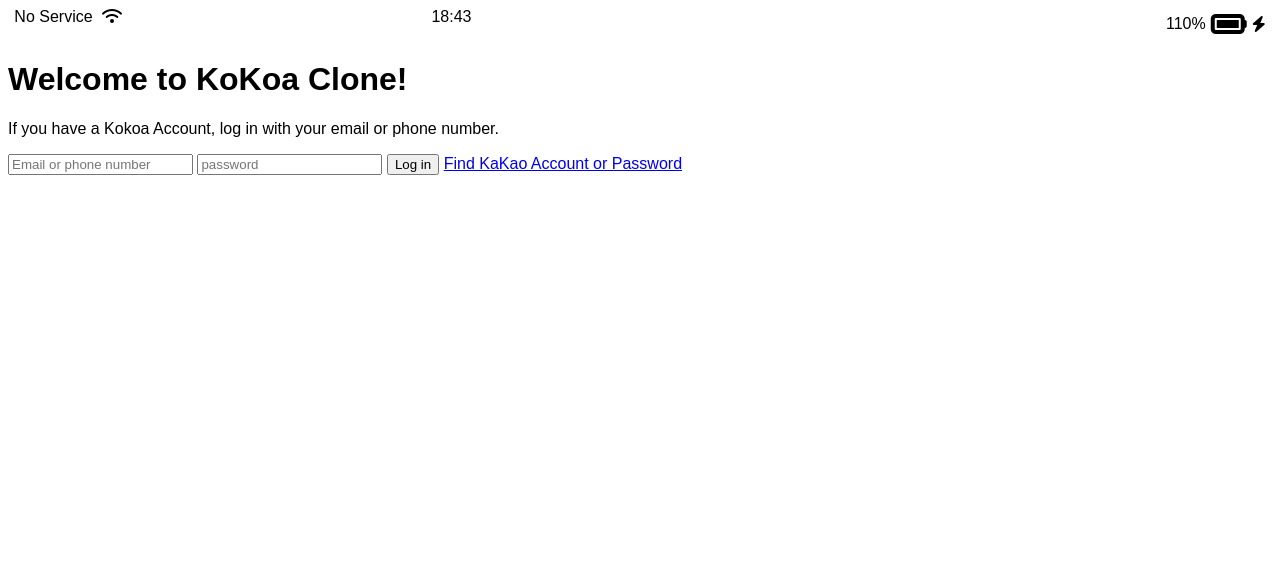
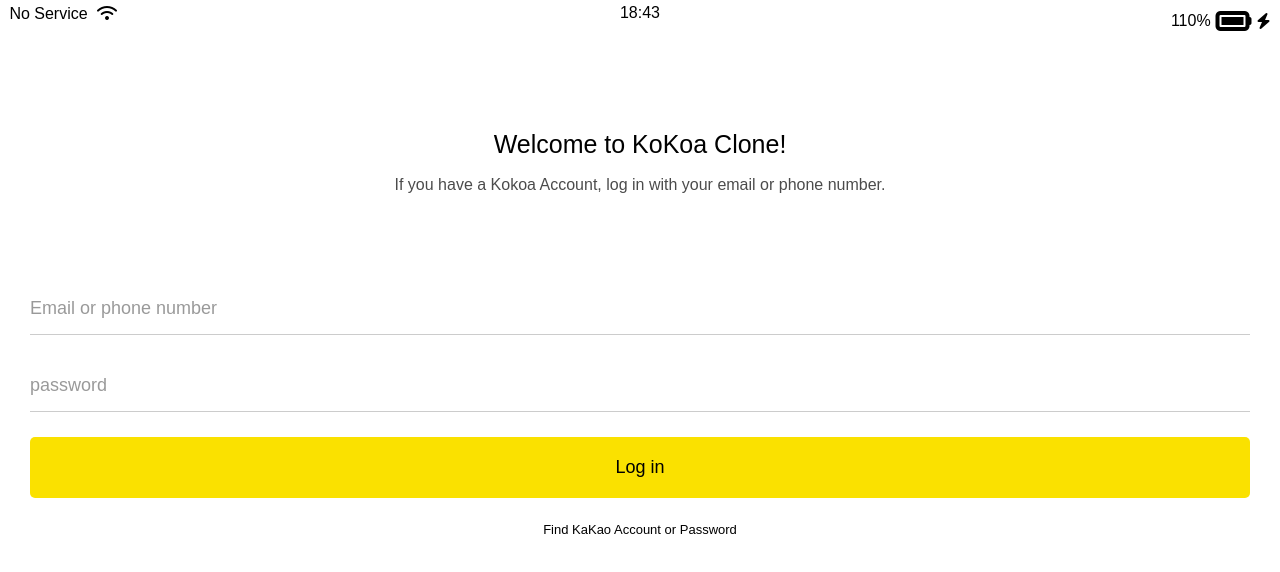
Before and after one commit to wndudw/CSS, a plain HTML site: page kokoa-clone/index.html in a window 1280 px wide. Drawn offline with Linux system fonts and the light colour scheme; a web font is replaced by a local one.

Commit message:
loginForm-clone

```diff
--- /dev/null
+++ b/css/components/status-bar.css
@@ -0,0 +1,27 @@
+.status-bar{
+    display: flex;
+    /* justify-content: space-between;*/
+    justify-content: center;
+    padding: 5px 3px;
+}
+
+.status-bar__column{
+    width: 33%;
+}
+
+.status-bar__column:first-child span{
+    margin-right: 5px;
+}
+
+.status-bar__column:nth-child(2){
+    display: flex;
+    justify-content: center;
+}
+.status-bar__column:last-child{
+    display: flex;
+    justify-content: flex-end;
+    align-items: center;
+}
+.status-bar__column .fa-battery-full{
+    margin: 0px 5px;
+}
--- /dev/null
+++ b/css/reset.css
@@ -0,0 +1,52 @@
+/* http://meyerweb.com/eric/tools/css/reset/
+   v2.0 | 20110126
+   License: none (public domain)
+*/
+
+html, body, div, span, applet, object, iframe,
+h1, h2, h3, h4, h5, h6, p, blockquote, pre,
+a, abbr, acronym, address, big, cite, code,
+del, dfn, em, img, ins, kbd, q, s, samp,
+small, strike, strong, sub, sup, tt, var,
+b, u, i, center,
+dl, dt, dd, ol, ul, li,
+fieldset, form, label, legend,
+table, caption, tbody, tfoot, thead, tr, th, td,
+article, aside, canvas, details, embed,
+figure, figcaption, footer, header, hgroup,
+menu, nav, output, ruby, section, summary,
+time, mark, audio, video {
+	margin: 0;
+	padding: 0;
+	border: 0;
+	font-size: 100%;
+	font: inherit;
+	vertical-align: baseline;
+}
+/* HTML5 display-role reset for older browsers */
+article, aside, details, figcaption, figure,
+footer, header, hgroup, menu, nav, section {
+	display: block;
+}
+body {
+	line-height: 1;
+}
+ol, ul {
+	list-style: none;
+}
+blockquote, q {
+	quotes: none;
+}
+blockquote:before, blockquote:after,
+q:before, q:after {
+	content: '';
+	content: none;
+}
+table {
+	border-collapse: collapse;
+	border-spacing: 0;
+}
+
+input:focus{
+	outline: none;
+}
--- /dev/null
+++ b/css/screens/login.css
@@ -0,0 +1,58 @@
+.welcome-header{
+    margin: 90px 0px;
+    text-align: center;
+    display: flex;
+    flex-direction: column;
+    align-items: center;
+}
+.welcome-header__title{
+    margin-bottom: 20px;
+    font-size: 25px;
+}
+.welcome-header__text{
+    width: 60%;
+    opacity: 0.7;
+}
+
+#login-form{
+    display: flex;
+    flex-direction: column;
+    margin: 0px 30px;
+}
+
+#login-form input{
+    padding: 15px 0px;
+    border: none;
+    font-size: 18px;
+    margin-bottom: 25px;
+}
+
+/*input 타입이 submit가 아닐때 */
+#login-form input:not([type="submit"]){
+    border-bottom: 1px solid rgba(0, 0, 0, 0.2);
+    transition: border-color 0.3s ease-in-out;
+}
+
+#login-form input::placeholder{
+    color: rgba(0, 0, 0, 0.4);
+}
+
+#login-form input:focus{
+    border-color: var(--yellow);
+}
+
+#login-form input[type="submit"]{
+    background-color: var(--yellow);
+    /*마우스가 손가락 모양으로*/
+    cursor: pointer;
+    padding: 20px 0px;
+    border-radius: 5px;
+}
+
+#login-form a{
+    text-align: center;
+    text-decoration: none;
+    /*inherit:상속 , 즉 부모로 부터 상속받은*/
+    color: inherit;
+    font-size: 13px;
+}
--- a/css/styles.css
+++ b/css/styles.css
@@ -1,32 +1,11 @@
 @import url('https://fonts.googleapis.com/css2?family=Finlandica:ital@1&display=swap');
+@import "reset.css";
+@import "variables.css";
+/* components */
+@import "components/status-bar.css";
+/* screens */
+@import "screens/login.css";
+
 body{
     font-family: 'Finlandica', sans-serif;
 }
-
-.status-bar{
-    display: flex;
-    /* justify-content: space-between;*/
-    justify-content: center;
-
-}
-
-.status-bar__column{
-    width: 33%;
-}
-
-.status-bar__column:first-child span{
-    margin-right: 5px;
-}
-
-.status-bar__column:nth-child(2){
-    display: flex;
-    justify-content: centers;
-}
-.status-bar__column:last-child{
-    display: flex;
-    justify-content: flex-end;
-    align-items: center;
-}
-.status-bar__column .fa-battery-full{
-    margin: 0px 5px;
-}
--- /dev/null
+++ b/css/variables.css
@@ -0,0 +1,3 @@
+:root{
+    --yellow:#fae100;
+}
--- a/kokoa-clone/index.html
+++ b/kokoa-clone/index.html
@@ -35,9 +35,9 @@
       </p>
     </header>
 
-    <form id="login-form">
-      <input type="text" placeholder="Email or phone number" />
-      <input type="password" placeholder="password" />
+    <form action="friends.html" method="get" id="login-form">
+      <input name="username" type="text" placeholder="Email or phone number" />
+      <input name="passwords" type="password" placeholder="password" />
       <input type="submit" value="Log in" />
 
       <a href="#">Find KaKao Account or Password</a>
```
Also changed, not shown: kokoa-clone/friends.html (added, +1 -0 lines).
